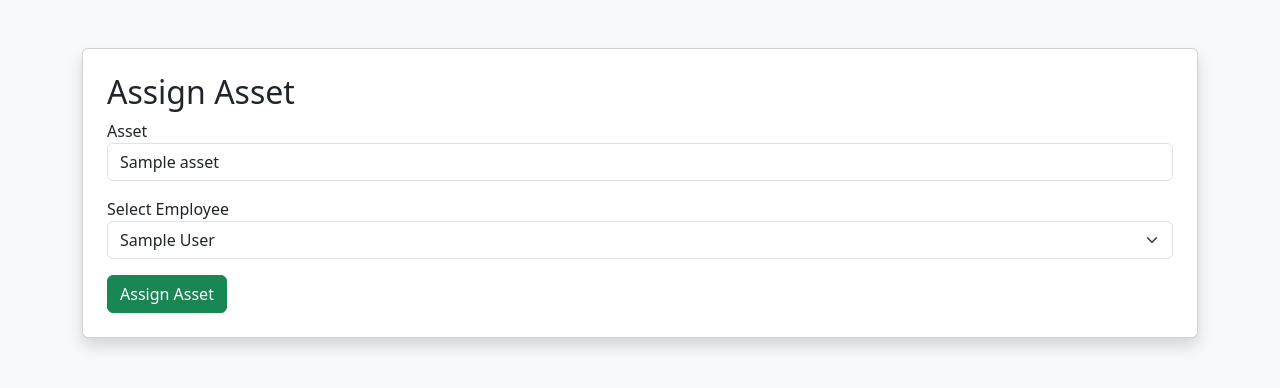
After one commit to thommandrugurusaijyotheeswar/AssetFlow-Odoo-Hackathon-2026, a Flask app: page /assign_asset/1 in a window 1280 px wide. The commit adds this page. Shown: the top 388 px of the page. Run offline with Flask 3, Linux system fonts and the light colour scheme; tables that the repository leaves empty hold one stand-in row (values such as "Sample post").

Commit message:
Completed employee and asset management modules

```diff
--- a/app/models.py
+++ b/app/models.py
@@ -15,15 +15,13 @@ class Employee(db.Model):
 # ---------------- Asset ----------------
 
 class Asset(db.Model):
-
     id = db.Column(db.Integer, primary_key=True)
 
     asset_id = db.Column(db.String(20), unique=True, nullable=False)
-
     asset_name = db.Column(db.String(100), nullable=False)
-
     category = db.Column(db.String(100), nullable=False)
-
     purchase_date = db.Column(db.String(20))
 
+    assigned_to = db.Column(db.String(100), default="Not Assigned")
+
     status = db.Column(db.String(30), default="Available")
--- a/app/routes.py
+++ b/app/routes.py
@@ -88,3 +88,24 @@ def add_asset():
         return redirect("/assets")
 
     return render_template("add_asset.html")
+
+
+@main.route("/assign_asset/<int:id>", methods=["GET", "POST"])
+def assign_asset(id):
+
+    asset = Asset.query.get_or_404(id)
+    employees = Employee.query.all()
+
+    if request.method == "POST":
+        asset.assigned_to = request.form["employee"]
+        asset.status = "Assigned"
+
+        db.session.commit()
+
+        return redirect("/assets")
+
+    return render_template(
+        "assign_asset.html",
+        asset=asset,
+        employees=employees
+    )
--- /dev/null
+++ b/app/templates/assign_asset.html
@@ -0,0 +1,65 @@
+<!DOCTYPE html>
+<html>
+
+<head>
+
+<title>Assign Asset</title>
+
+<link href="https://cdn.jsdelivr.net/npm/bootstrap@5.3.3/dist/css/bootstrap.min.css" rel="stylesheet">
+
+</head>
+
+<body class="bg-light">
+
+<div class="container mt-5">
+
+<div class="card shadow p-4">
+
+<h2>Assign Asset</h2>
+
+<form method="POST">
+
+<div class="mb-3">
+
+<label>Asset</label>
+
+<input
+class="form-control"
+value="{{ asset.asset_name }}"
+readonly>
+
+</div>
+
+<div class="mb-3">
+
+<label>Select Employee</label>
+
+<select
+name="employee"
+class="form-select">
+
+{% for emp in employees %}
+
+<option>{{ emp.name }}</option>
+
+{% endfor %}
+
+</select>
+
+</div>
+
+<button class="btn btn-success">
+
+Assign Asset
+
+</button>
+
+</form>
+
+</div>
+
+</div>
+
+</body>
+
+</html>
```
Also changed, not shown: app/templates/assets.html (+14 -5 lines).
